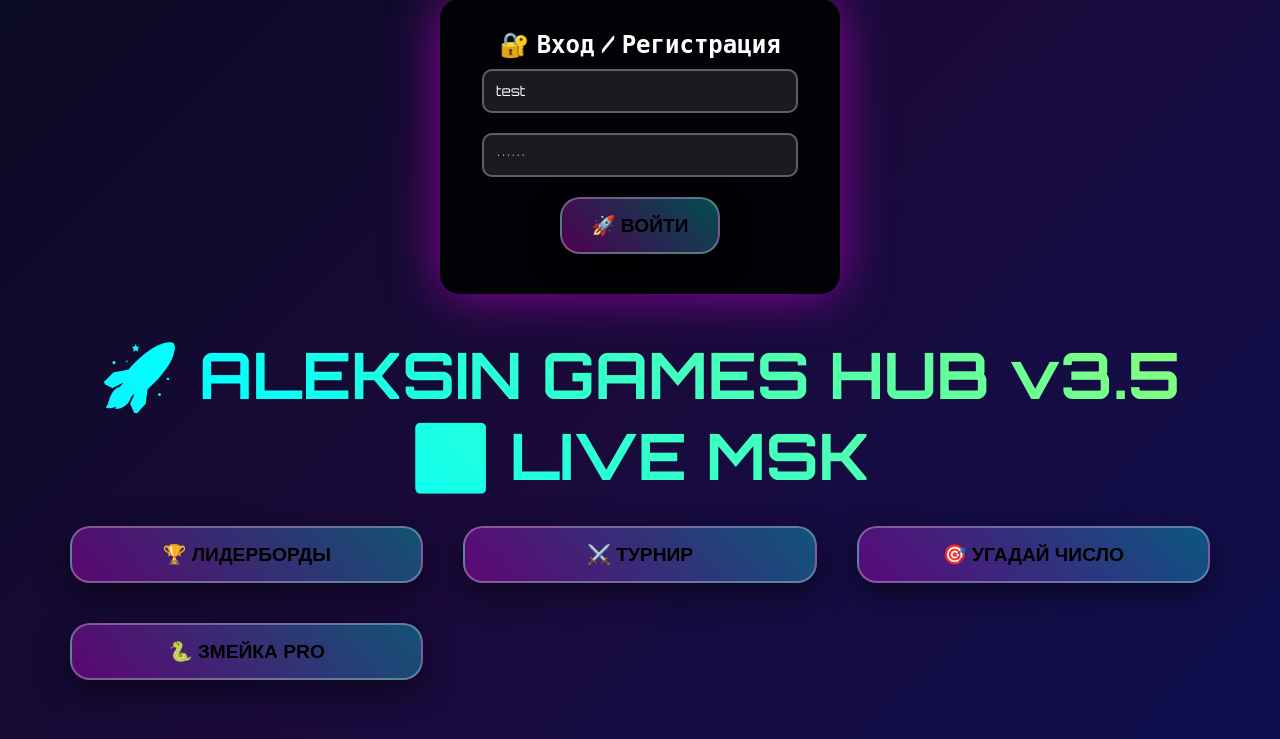
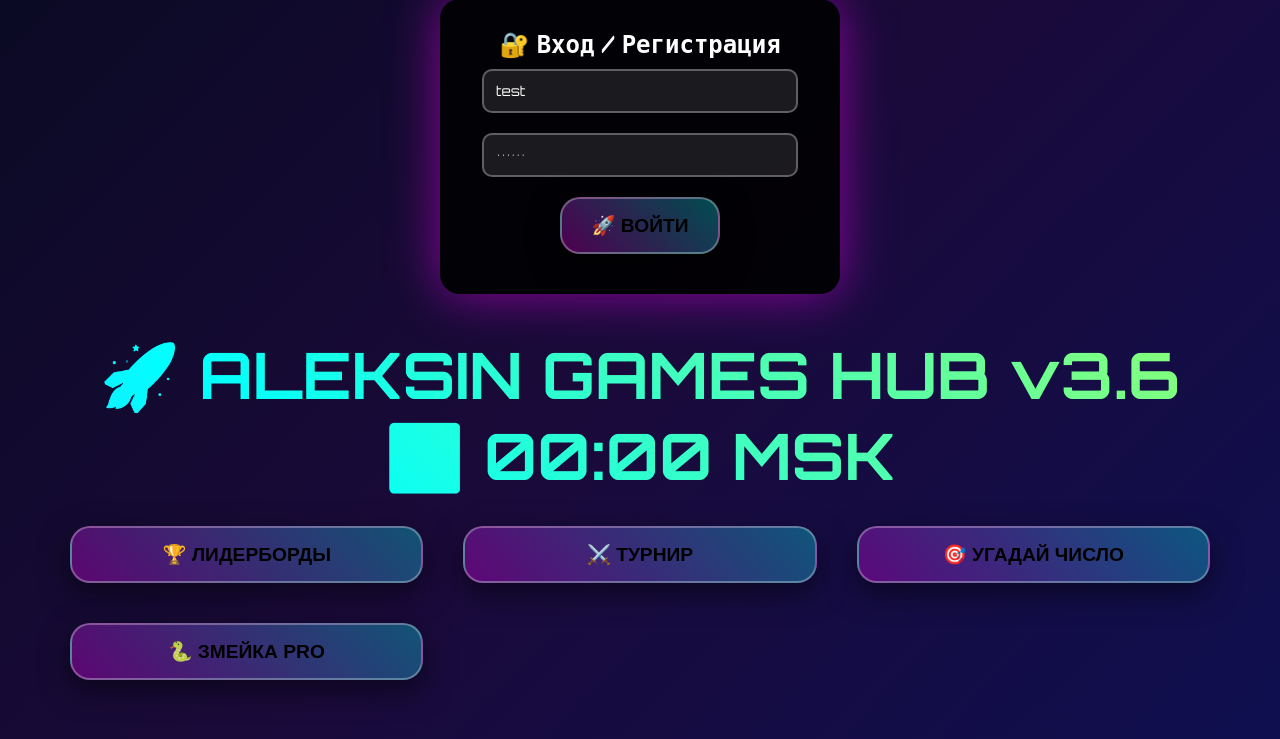
Before and after one commit to lCatNapl/aleksin-games-hub, a Flask app: page / in a window 1280 px wide. Shown: the part 61-800 px from the top of the page. Run offline with Flask 3, Linux system fonts and the light colour scheme.

Commit message:
Update index.html

```diff
--- a/templates/index.html
+++ b/templates/index.html
@@ -3,7 +3,7 @@
 <head>
     <meta charset="UTF-8">
     <meta name="viewport" content="width=device-width, initial-scale=1.0">
-    <title>🚀 ALEKSIN GAMES HUB v3.5 ✅ 13/13 MSK ДИНАМИКА</title>
+    <title>🚀 ALEKSIN GAMES HUB v3.6 ✅ MSK 00:00 ФИКС</title>
     <style>
         @import url('https://fonts.googleapis.com/css2?family=Orbitron:wght@400;700;900&display=swap');
         *{margin:0;padding:0;box-sizing:border-box}
@@ -49,7 +49,7 @@
             <button class="btn" onclick="login()">🚀 ВОЙТИ</button>
         </div>
 
-        <h1>🚀 ALEKSIN GAMES HUB v3.5 ✅ LIVE MSK</h1>
+        <h1>🚀 ALEKSIN GAMES HUB v3.6 ✅ 00:00 MSK</h1>
 
         <div class="game-grid">
             <button class="btn" onclick="showGame('leaderboards')">🏆 ЛИДЕРБОРДЫ</button>
@@ -60,7 +60,7 @@
 
         <div id="tournamentSection" class="section">
             <h2>⚔️ ТУРНИР 24ч (00:00 МСК)</h2>
-            <div>⏰ До конца: <span id="tourTimer">08:09:00</span></div>
+            <div>⏰ До конца: <span id="tourTimer">07:47:00</span></div>
             <div id="tournamentTables" style="display:grid;grid-template-columns:repeat(auto-fit,minmax(300px,1fr));gap:20px"></div>
         </div>
 
@@ -218,12 +218,11 @@
         }
 
         function updateTournament() {
+            // ✅ ПРЯМАЯ КОНВЕРСИЯ UTC → MSK без смещений
             const now = new Date();
-            const mskOffset = 3 * 60 * 60 * 1000;  // ✅ MSK +3 UTC
-            const mskNow = new Date(now.getTime() + mskOffset);
-            // ✅ ДИНАМИЧЕСКИЙ ТАЙМЕР: всегда точно до 00:00 МСК
-            const nextMidnight = new Date(mskNow.getFullYear(), mskNow.getMonth(), mskNow.getDate() + 1, 0, 0, 0, 0);
-            const timeLeft = nextMidnight - mskNow;
+            const mskTime = new Date(now.toLocaleString("en-US", {timeZone: "Europe/Moscow"}));
+            const nextMidnight = new Date(mskTime.getFullYear(), mskTime.getMonth(), mskTime.getDate() + 1, 0, 0, 0);
+            const timeLeft = nextMidnight - mskTime;
 
             const hours = Math.floor(timeLeft / (1000*60*60)).toString().padStart(2,'0');
             const minutes = Math.floor((timeLeft % (1000*60*60)) / (1000*60)).toString().padStart(2,'0');
```
